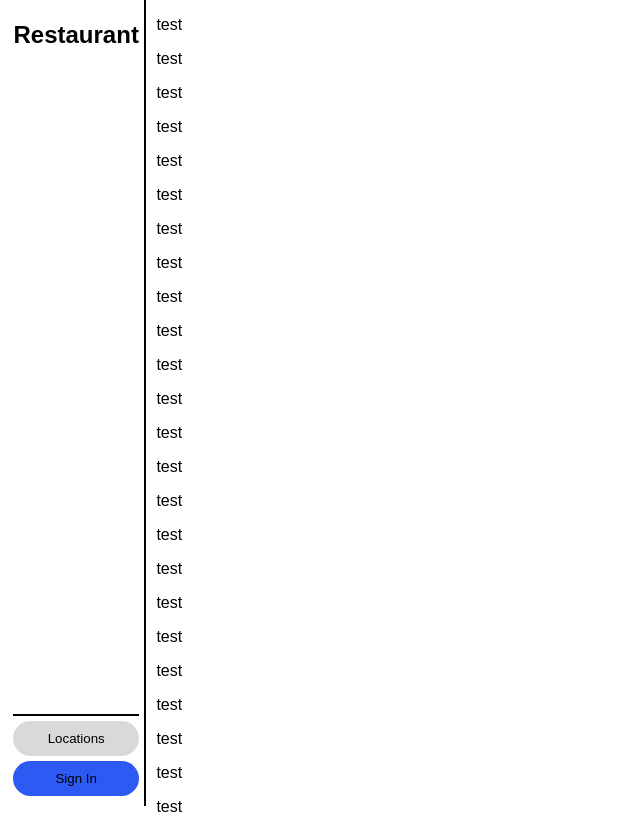
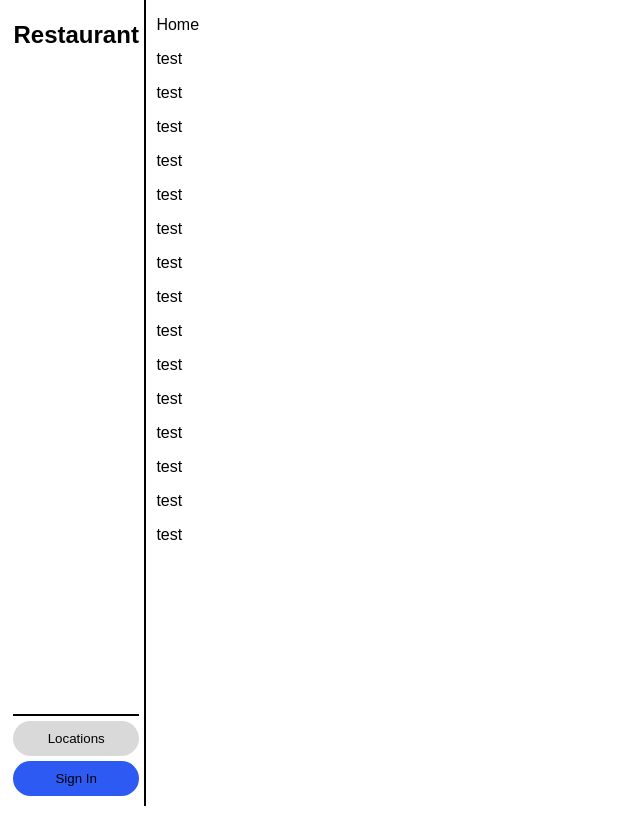
Before and after one commit to nmalicki/restaurant, a PHP site: page / in a window 1280 px wide. Shown: the whole page, without its empty margins (0-640 px from the left). After the commit the page ends 806 px from the top, so only its background shows below. Run offline with PHP 8.4, Linux system fonts and the light colour scheme.

Commit message:
changed index page

```diff
--- a/index.php
+++ b/index.php
@@ -14,6 +14,7 @@ Click nbfs://nbhost/SystemFileSystem/Templates/Scripting/EmptyPHPWebPage.php to
     <body>
 
         <!-- A grey horizontal navbar that becomes vertical on small screens -->
+            <p>Home</p>
             <p>test</p>
             <p>test</p>
             <p>test</p>
@@ -29,15 +30,7 @@ Click nbfs://nbhost/SystemFileSystem/Templates/Scripting/EmptyPHPWebPage.php to
             <p>test</p>
             <p>test</p>
             <p>test</p>
-            <p>test</p>
-            <p>test</p>
-            <p>test</p>
-            <p>test</p>
-            <p>test</p>
-            <p>test</p>
-            <p>test</p>
-            <p>test</p>
-            <p>test</p>
+
         <?php
         // put your code here
         ?>
```
